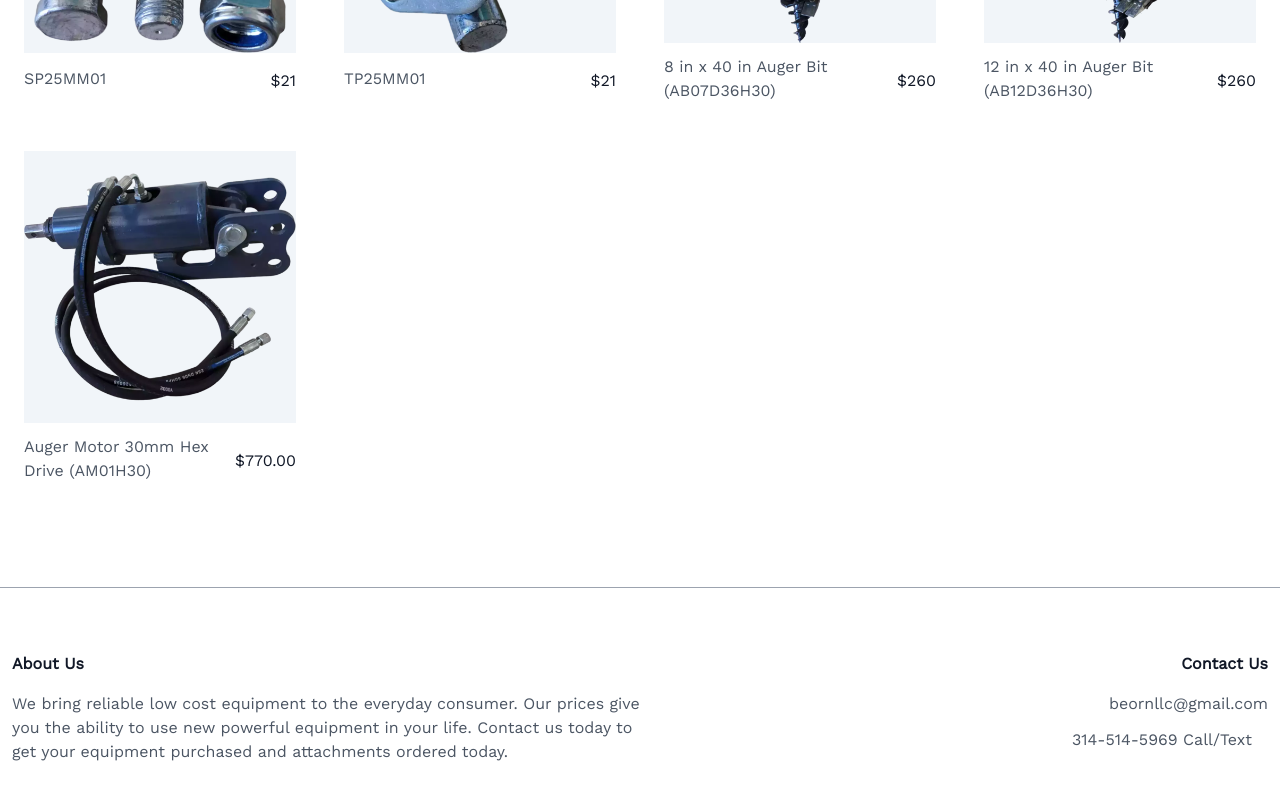
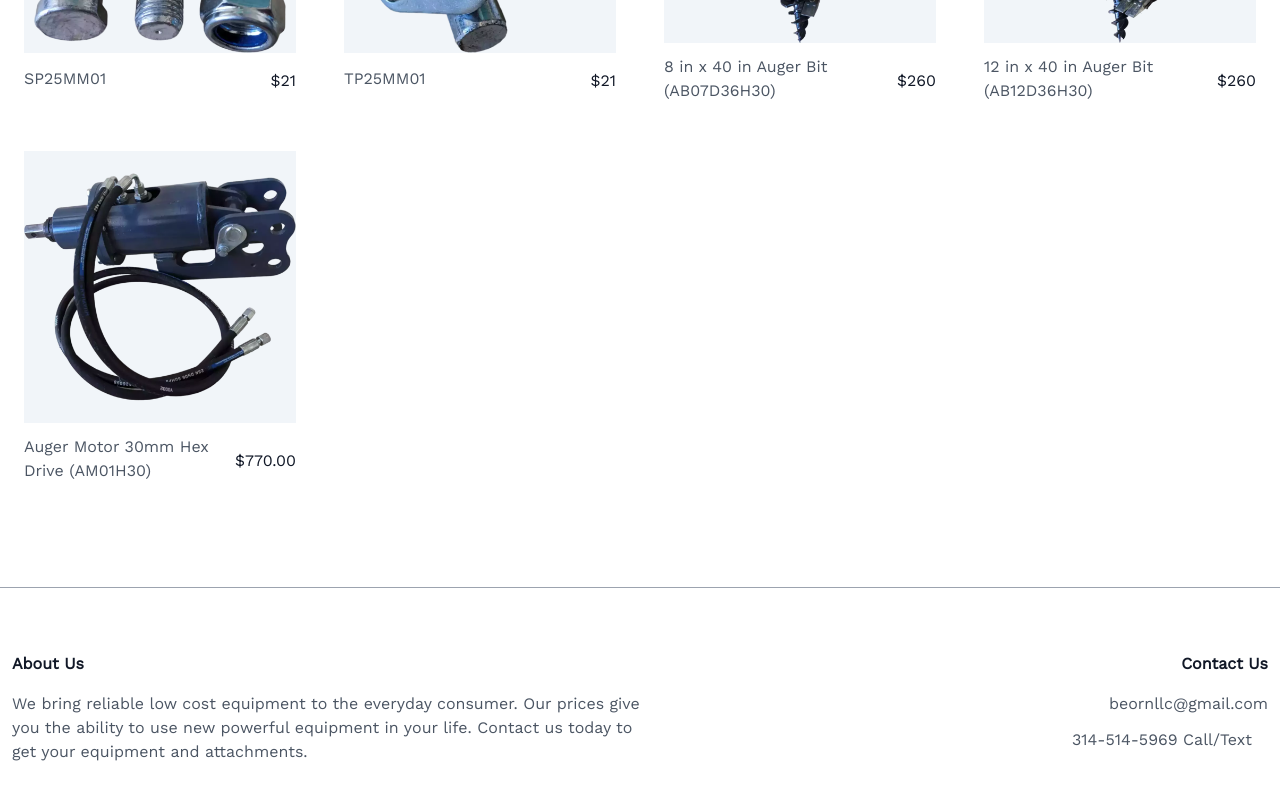
Before and after one commit to caleb-mcneil/beorn, a SvelteKit app: page / in a window 1280 px wide. Shown: the part 1779-2579 px from the top of the page. Built offline with nearby package versions, Linux system fonts and the light colour scheme.

Commit message:
Update +layout.svelte

```diff
--- a/src/routes/+layout.svelte
+++ b/src/routes/+layout.svelte
@@ -101,8 +101,7 @@
                         to the everyday consumer. Our prices
                         give you the ability to use new powerful
                         equipment in your life. Contact us today
-                        to get your equipment purchased and
-                        attachments ordered today.
+                        to get your equipment and attachments.
                     </p>
                 </div>
             </div>
```
